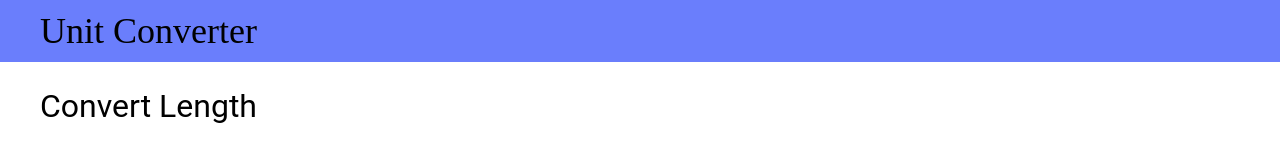
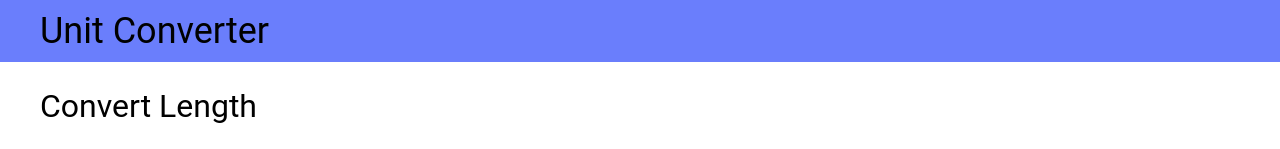
Before and after one commit to AndrewUsher/unit-converter, a React app: page / in a window 1280 px wide. Shown: the top 149 px of the page. Built offline with nearby package versions, Linux system fonts and the light colour scheme; the HTML template or start-up script is replaced by a standard one.

Commit message:
fix(Header): Change font family to styled-components style (receiving from ThemeProvider)

```diff
--- a/src/components/Header.js
+++ b/src/components/Header.js
@@ -11,7 +11,7 @@ const Header = styled.header`
 
 const Heading = styled.h1`
   font-size: 36px;
-  font-family: $siteFont;
+  font-family: ${props => props.theme.siteFont};
   font-weight: normal;
 `
 
```
